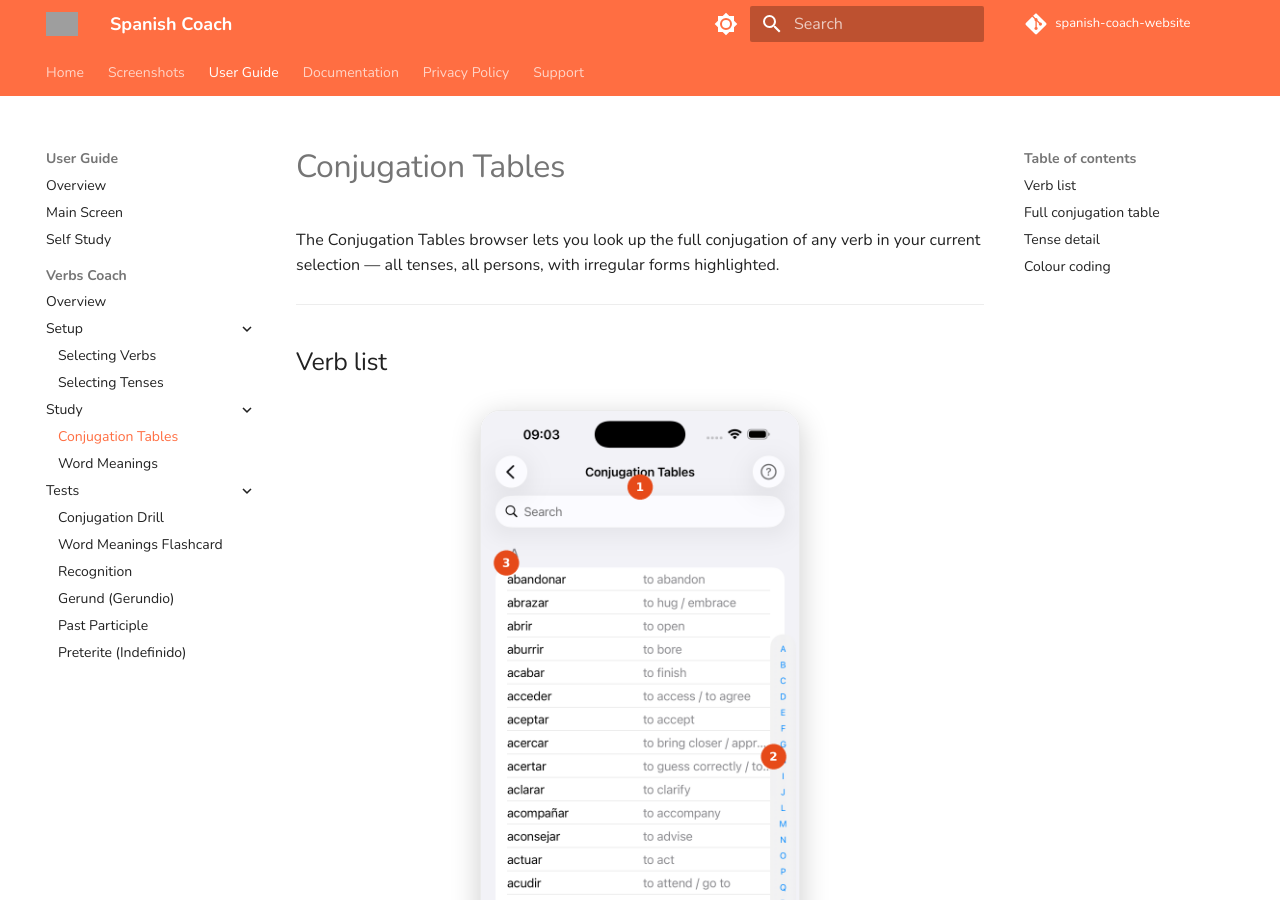
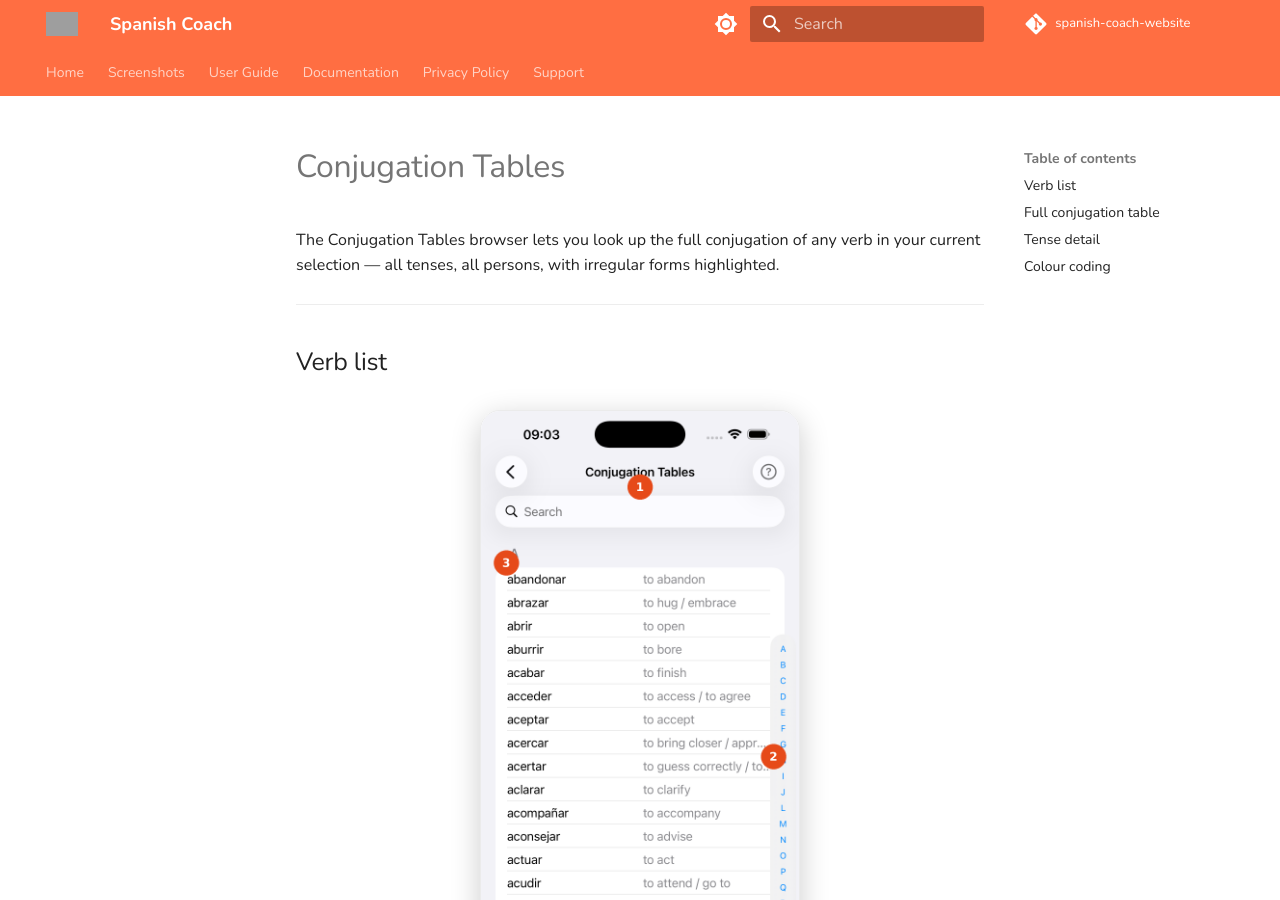
Before and after one commit to jjabakker/spanish-coach-website, an MkDocs documentation site: the page built from docs/user-guide/conjugation-tables.md, in a window 1280 px wide and 900 px high. Built offline with MkDocs 1.6.1 and Material for MkDocs 9.7.7, drawn with Linux system fonts in a browser that asks for light colours; comment, search, counter and statistics services are not loaded; grey boxes are pictures that could not be loaded.

Commit message:
Link User Guide to GitBook

```diff
--- a/mkdocs.yml
+++ b/mkdocs.yml
@@ -41,25 +41,7 @@
 nav:
   - Home: index.md
   - Screenshots: screenshots.md
-  - User Guide:
-    - Overview: user-guide/index.md
-    - Main Screen: user-guide/main-screen.md
-    - Self Study: user-guide/self-study.md
-    - Verbs Coach:
-      - Overview: user-guide/verbs-coach.md
-      - Setup:
-        - Selecting Verbs: user-guide/select-verbs.md
-        - Selecting Tenses: user-guide/select-tenses.md
-      - Study:
-        - Conjugation Tables: user-guide/conjugation-tables.md
-        - Word Meanings: user-guide/word-meanings-study.md
-      - Tests:
-        - Conjugation Drill: user-guide/conjugation-drill.md
-        - Word Meanings Flashcard: user-guide/verb-meanings-test.md
-        - Recognition: user-guide/recognition.md
-        - Gerund (Gerundio): user-guide/gerundio.md
-        - Past Participle: user-guide/past-participle.md
-        - Preterite (Indefinido): user-guide/indefinido.md
+  - User Guide: https://spanish-coach.gitbook.io/spanish-coach-docs/
   - Documentation:
     - Getting Started: documentation/getting-started.md
     - Features: documentation/features.md
```
